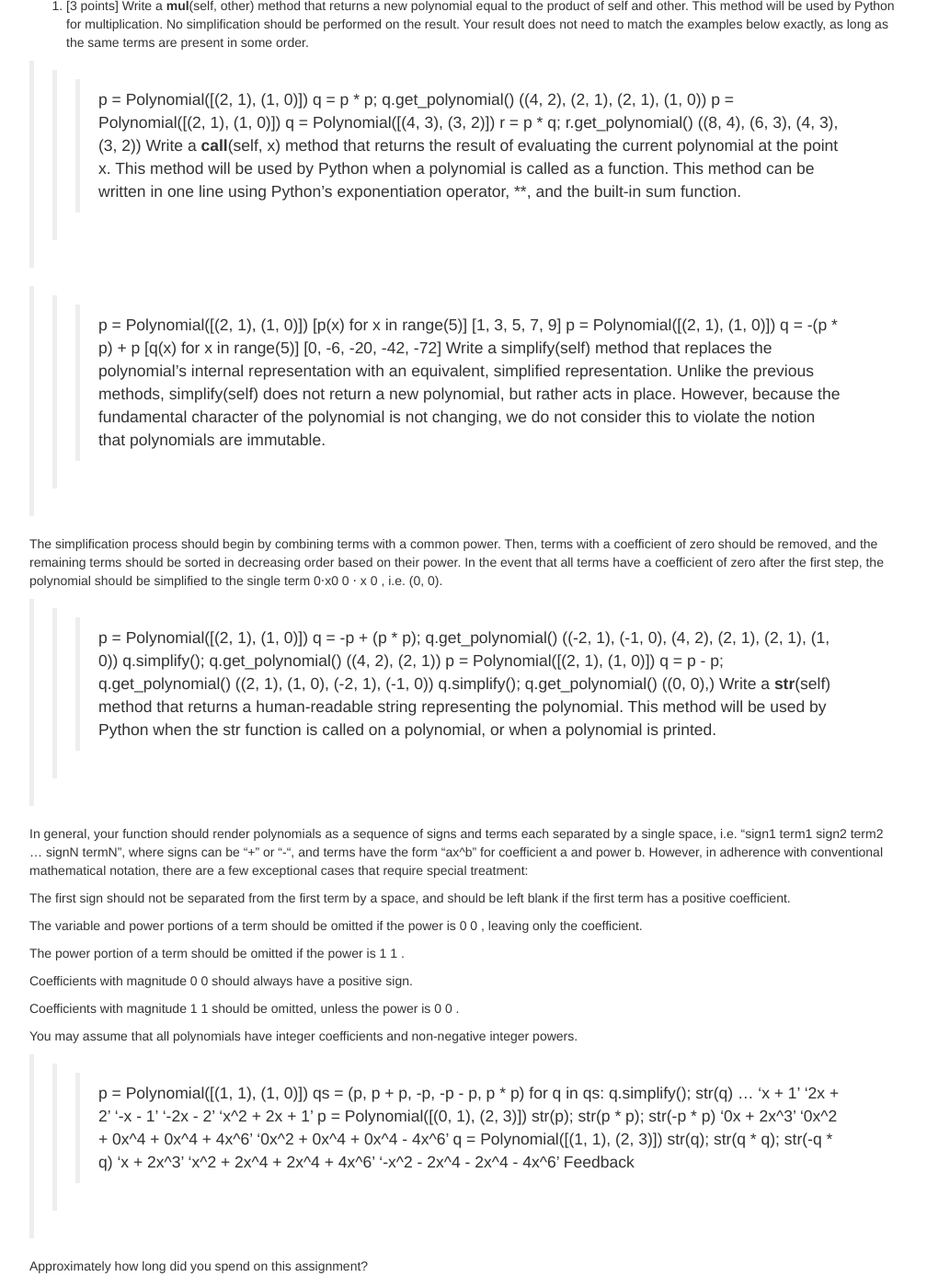
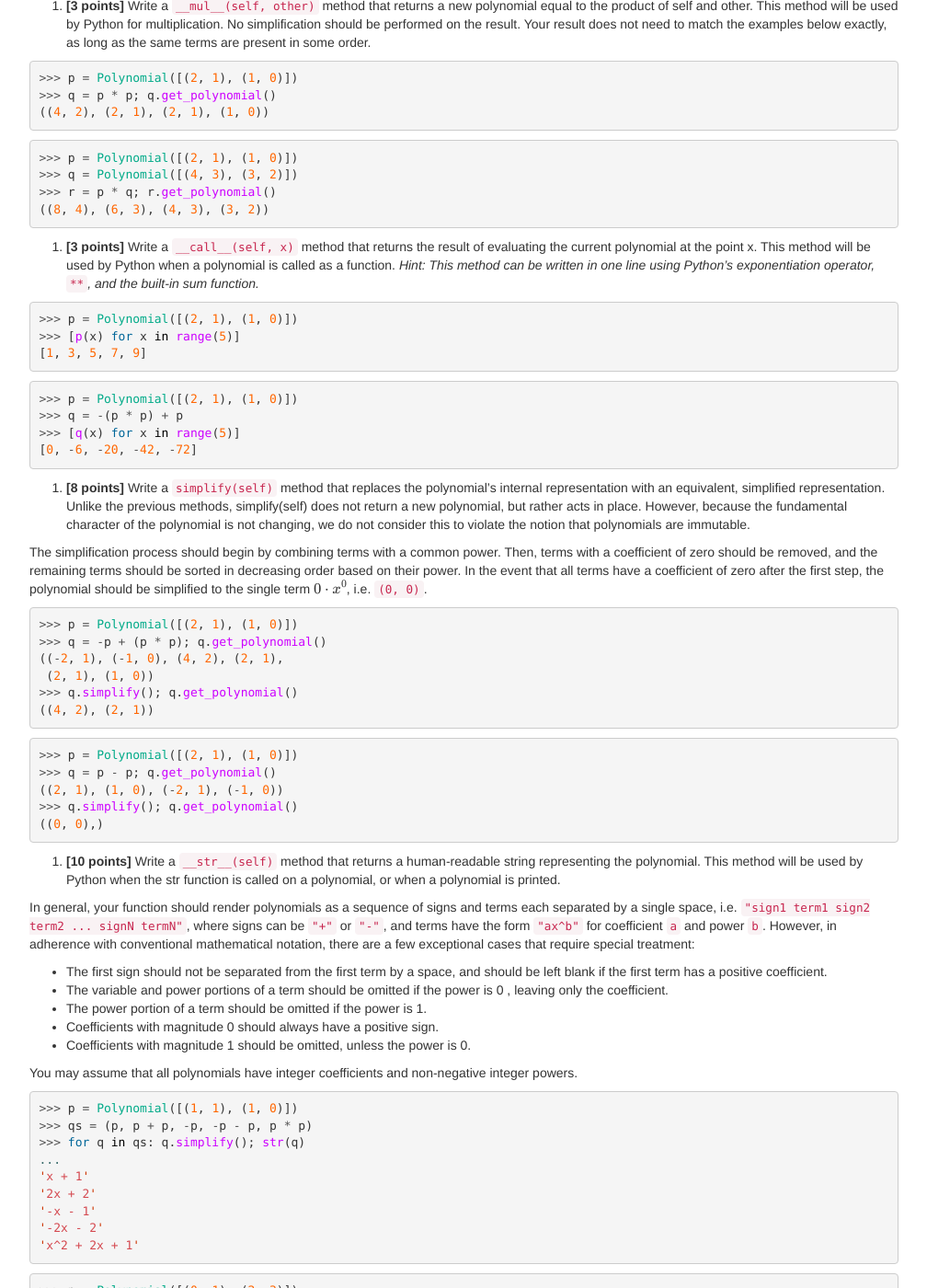
Before and after one commit to artificial-intelligence-class/artificial-intelligence-class.github.io, a Jekyll site: the page built from homework1.md, in a window 1280 px wide and 1400 px high, scrolled down 5562 px. Shown: the whole window at 92% size, without its empty margins (233-1241 px from the left). Built offline with Jekyll 4.4.1, drawn with Linux system fonts in a browser that asks for light colours; nearby versions of some CDN libraries; formulas are drawn with MathJax 3; a script that is not in the unit is left out; some of the changed text lies outside the part shown.

Commit message:
Updated formatting

```diff
--- a/homework1.md
+++ b/homework1.md
@@ -31,7 +31,7 @@ This assignment is due on {{ page.due_date | date: "%A, %B %-d, %Y" }} before {{
 Links to tutorials and other Python resources are posted on the [resources page](resources.html).</div>
 
 
-Python Skills <span class="text-muted">: Assignment 1</span>
+Homework 1: Python Skills [100 points]
 =============================================================
 
 # Instructions
@@ -125,11 +125,11 @@ Rewrite extract_and_apply(l, p, f) in one line using a list comprehension.
 [[1, 3, 5], [2, 4, 6]]
 {% endhighlight %}
 
-## Sequence Slicing [9 points]
+## 3. Sequence Slicing [9 points]
 
-1. [3 points] The functions in this section should be implemented using sequence slices. Recall that the slice parameters take on sensible default values when omitted. In some cases, it may be necessary to use the optional third parameter to specify a step size.
+1. **[3 points]** The functions in this section should be implemented using sequence slices. Recall that the slice parameters take on sensible default values when omitted. In some cases, it may be necessary to use the optional third parameter to specify a step size.
 
-Write a function copy(seq) that returns a new sequence containing the same elements as the input sequence.
+Write a function `copy(seq)` that returns a new sequence containing the same elements as the input sequence.
 
 {% highlight python %}
 >>> copy("abc")
@@ -146,7 +146,7 @@ Write a function copy(seq) that returns a new sequence containing the same eleme
 [1, 0, 0] [0, 0, 0]
 {% endhighlight %}
 
-2. [3 points] Write a function all_but_last(seq) that returns a new sequence containing all but the last element of the input sequence. If the input sequence is empty, a new empty sequence of the same type should be returned.
+2. **[3 points]** Write a function `all_but_last(seq)` that returns a new sequence containing all but the last element of the input sequence. If the input sequence is empty, a new empty sequence of the same type should be returned.
 
 
 {% highlight python %}
@@ -165,7 +165,7 @@ Write a function copy(seq) that returns a new sequence containing the same eleme
 {% endhighlight %}
 
 
-2. [3 points] Write a function every_other(seq) that returns a new sequence containing every other element of the input sequence, starting with the first. This function can be written in one line using the optional third parameter of the slice notation.
+2. **[3 points]** Write a function `every_other(seq)` that returns a new sequence containing every other element of the input sequence, starting with the first. This function can be written in one line using the optional third parameter of the slice notation.
 
 
 {% highlight python %}
@@ -192,7 +192,7 @@ Although generators in Python can be used in a variety of ways, you will not nee
 
 Since the contents of a generator cannot be viewed without employing some form of iteration, we wrap all function calls in this section's examples with the list function for convenience.
 
-1. [6 points] The prefixes of a sequence include the empty sequence, the first element, the first two elements, etc., up to and including the full sequence itself. Similarly, the suffixes of a sequence include the empty sequence, the last element, the last two elements, etc., up to and including the full sequence itself. Write a pair of functions prefixes(seq) and suffixes(seq) that yield all prefixes and suffixes of the input sequence.
+1. **[6 points]** The prefixes of a sequence include the empty sequence, the first element, the first two elements, etc., up to and including the full sequence itself. Similarly, the suffixes of a sequence include the empty sequence, the last element, the last two elements, etc., up to and including the full sequence itself. Write a pair of functions `prefixes(seq)` and `suffixes(seq)` that yield all prefixes and suffixes of the input sequence.
 
 {% highlight python %}
 >>> list(prefixes([1, 2, 3]))
@@ -209,7 +209,7 @@ Since the contents of a generator cannot be viewed without employing some form o
 ['abc', 'bc', 'c', '']
 {% endhighlight %}
 
-2. [6 points] Write a function slices(seq) that yields all non-empty slices of the input sequence.
+2. **[6 points]** Write a function `slices(seq)` that yields all non-empty slices of the input sequence.
 
 
 {% highlight python %}
@@ -240,7 +240,7 @@ Since the contents of a generator cannot be viewed without employing some form o
 'extra space'
 {% endhighlight %}
 
-2. [5 points] Write a function no_vowels(text) that removes all vowels from the input string and returns the result. For the purposes of this problem, the letter 'y' is not considered to be a vowel.
+2. **[5 points]** Write a function `no_vowels(text)` that removes all vowels from the input string and returns the result. For the purposes of this problem, the letter 'y' is not considered to be a vowel.
 
 {% highlight python %}
 >>> no_vowels("This Is An Example.")
@@ -252,7 +252,7 @@ Since the contents of a generator cannot be viewed without employing some form o
 'W lv Pythn!'
 {% endhighlight %}
 
-3. [5 points] Write a function digits_to_words(text) that extracts all digits from the input string, spells them out as lowercase English words, and returns a new string in which they are each separated by a single space. If the input string contains no digits, then an empty string should be returned.
+3. **[5 points]** Write a `function digits_to_words(text)` that extracts all digits from the input string, spells them out as lowercase English words, and returns a new string in which they are each separated by a single space. If the input string contains no digits, then an empty string should be returned.
 
 {% highlight python %}
 >>> digits_to_words("Zip Code: 19104")
@@ -266,7 +266,7 @@ Since the contents of a generator cannot be viewed without employing some form o
 {% endhighlight %}
 
 
-4. [5 points] Although there exist many naming conventions in computer programming, two of them are particularly widespread. In the first, words in a variable name are separated using underscores. In the second, words in a variable name are written in mixed case, and are strung together without a delimiter. By mixed case, we mean that the first word is written in lowercase, and that subsequent words have a capital first letter. Write a function to_mixed_case(name) that converts a variable name from the former convention to the latter. Leading and trailing underscores should be ignored. If the variable name consists solely of underscores, then an empty string should be returned.
+4. **[5 points]** Although there exist many naming conventions in computer programming, two of them are particularly widespread. In the first, words in a variable name are separated using underscores. In the second, words in a variable name are written in mixed case, and are strung together without a delimiter. By mixed case, we mean that the first word is written in lowercase, and that subsequent words have a capital first letter. Write a `function to_mixed_case(name)` that converts a variable `name` from the former convention to the latter. Leading and trailing underscores should be ignored. If the variable name consists solely of underscores, then an empty string should be returned.
 
 {% highlight python %}
 >>> to_mixed_case("to_mixed_case")
@@ -298,7 +298,7 @@ In this section, you will implement a simple Polynomial class supporting basic a
 {% endhighlight %}
 
 
-1. [3 points] In this problem, we will think of a polynomial as an immutable object, represented internally as a tuple of coefficient-power pairs. For instance, the polynomial 2x+1 would be represented internally by the tuple ((2, 1), (1, 0)). Write an initialization method __init__(self, polynomial) that converts the input sequence polynomial of coefficient-power pairs into a tuple and saves it for future use. Also write a corresponding method get_polynomial(self) that returns this internal representation.
+1. **[3 points]** In this problem, we will think of a polynomial as an immutable object, represented internally as a tuple of coefficient-power pairs. For instance, the polynomial 2x+1 would be represented internally by the tuple `((2, 1), (1, 0))`. Write an initialization method `__init__(self, polynomial)` that converts the input sequence polynomial of coefficient-power pairs into a tuple and saves it for future use. Also write a corresponding method `get_polynomial(self)` that returns this internal representation.
 
 {% highlight python %}
 >>> p = Polynomial([(2, 1), (1, 0)])
@@ -313,8 +313,8 @@ In this section, you will implement a simple Polynomial class supporting basic a
 {% endhighlight %}
 
 
-2. [4 points]
-Write a __neg__(self) method that returns a new polynomial equal to the negation of self. This method will be used by Python for unary negation.
+2. **[4 points]**
+Write a `__neg__(self)` method that returns a new polynomial equal to the negation of self. This method will be used by Python for unary negation.
 
 {% highlight python %}
 >>> p = Polynomial([(2, 1), (1, 0)])
@@ -330,8 +330,8 @@ Write a __neg__(self) method that returns a new polynomial equal to the negation
 {% endhighlight %}
 
 
-2. [3 points]
-Write an __add__(self, other) method that returns a new polynomial equal to the sum of self and other. This method will be used by Python for addition. No simplification should be performed on the result.
+3. **[3 points]**
+Write an `__add__(self, other)` method that returns a new polynomial equal to the sum of self and other. This method will be used by Python for addition. No simplification should be performed on the result.
 
 {% highlight python %}
 >>> p = Polynomial([(2, 1), (1, 0)])
@@ -346,8 +346,8 @@ Write an __add__(self, other) method that returns a new polynomial equal to the
 ((2, 1), (1, 0), (4, 3), (3, 2))
 {% endhighlight %}
 
-3. [3 points]
-Write a __sub__(self, other) method that returns a new polynomial equal to the difference between self and other. This method will be used by Python for subtraction. No simplification should be performed on the result.
+4. **[3 points]**
+Write a `__sub__(self, other)` method that returns a new polynomial equal to the difference between self and other. This method will be used by Python for subtraction. No simplification should be performed on the result.
 
 
 {% highlight python %}
@@ -366,71 +366,77 @@ Write a __sub__(self, other) method that returns a new polynomial equal to the d
 {% endhighlight %}
 
 
-4. [3 points]
-Write a __mul__(self, other) method that returns a new polynomial equal to the product of self and other. This method will be used by Python for multiplication. No simplification should be performed on the result. Your result does not need to match the examples below exactly, as long as the same terms are present in some order.
+5. **[3 points]**
+Write a `__mul__(self, other)` method that returns a new polynomial equal to the product of self and other. This method will be used by Python for multiplication. No simplification should be performed on the result. Your result does not need to match the examples below exactly, as long as the same terms are present in some order.
 
+{% highlight python %}
 >>> p = Polynomial([(2, 1), (1, 0)])
 >>> q = p * p; q.get_polynomial()
 ((4, 2), (2, 1), (2, 1), (1, 0))
+{% endhighlight %}
+
+{% highlight python %}
 >>> p = Polynomial([(2, 1), (1, 0)])
 >>> q = Polynomial([(4, 3), (3, 2)])
 >>> r = p * q; r.get_polynomial()
 ((8, 4), (6, 3), (4, 3), (3, 2))
-Write a __call__(self, x) method that returns the result of evaluating the current polynomial at the point x. This method will be used by Python when a polynomial is called as a function. This method can be written in one line using Python's exponentiation operator, **, and the built-in sum function.
+{% endhighlight %}
 
+
+6. **[3 points]**
+Write a `__call__(self, x)` method that returns the result of evaluating the current polynomial at the point x. This method will be used by Python when a polynomial is called as a function. *Hint: This method can be written in one line using Python's exponentiation operator, `**`, and the built-in sum function.*
+
+{% highlight python %}
 >>> p = Polynomial([(2, 1), (1, 0)])
 >>> [p(x) for x in range(5)]
 [1, 3, 5, 7, 9]
+{% endhighlight %}
+
+
+{% highlight python %}
 >>> p = Polynomial([(2, 1), (1, 0)])
 >>> q = -(p * p) + p
 >>> [q(x) for x in range(5)]
 [0, -6, -20, -42, -72]
-Write a simplify(self) method that replaces the polynomial's internal representation with an equivalent, simplified representation. Unlike the previous methods, simplify(self) does not return a new polynomial, but rather acts in place. However, because the fundamental character of the polynomial is not changing, we do not consider this to violate the notion that polynomials are immutable.
+{% endhighlight %}
 
-The simplification process should begin by combining terms with a common power. Then, terms with a coefficient of zero should be removed, and the remaining terms should be sorted in decreasing order based on their power. In the event that all terms have a coefficient of zero after the first step, the polynomial should be simplified to the single term 0⋅x0
-0
-⋅
-x
-0
-, i.e. (0, 0).
+7. **[8 points]**
+Write a `simplify(self)` method that replaces the polynomial's internal representation with an equivalent, simplified representation. Unlike the previous methods, simplify(self) does not return a new polynomial, but rather acts in place. However, because the fundamental character of the polynomial is not changing, we do not consider this to violate the notion that polynomials are immutable.
 
+The simplification process should begin by combining terms with a common power. Then, terms with a coefficient of zero should be removed, and the remaining terms should be sorted in decreasing order based on their power. In the event that all terms have a coefficient of zero after the first step, the polynomial should be simplified to the single term $$0⋅x^0$$, i.e. `(0, 0)`.
+
+{% highlight python %}
 >>> p = Polynomial([(2, 1), (1, 0)])
 >>> q = -p + (p * p); q.get_polynomial()
 ((-2, 1), (-1, 0), (4, 2), (2, 1),
  (2, 1), (1, 0))
 >>> q.simplify(); q.get_polynomial()
 ((4, 2), (2, 1))
+{% endhighlight %}
+
+{% highlight python %}
 >>> p = Polynomial([(2, 1), (1, 0)])
 >>> q = p - p; q.get_polynomial()
 ((2, 1), (1, 0), (-2, 1), (-1, 0))
 >>> q.simplify(); q.get_polynomial()
 ((0, 0),)
-Write a __str__(self) method that returns a human-readable string representing the polynomial. This method will be used by Python when the str function is called on a polynomial, or when a polynomial is printed.
+{% endhighlight %}
 
-In general, your function should render polynomials as a sequence of signs and terms each separated by a single space, i.e. "sign1 term1 sign2 term2 ... signN termN", where signs can be "+" or "-", and terms have the form "ax^b" for coefficient a and power b. However, in adherence with conventional mathematical notation, there are a few exceptional cases that require special treatment:
 
-The first sign should not be separated from the first term by a space, and should be left blank if the first term has a positive coefficient.
+7. **[10 points]**
+Write a `__str__(self)` method that returns a human-readable string representing the polynomial. This method will be used by Python when the str function is called on a polynomial, or when a polynomial is printed.
 
-The variable and power portions of a term should be omitted if the power is 0
-0
-, leaving only the coefficient.
+In general, your function should render polynomials as a sequence of signs and terms each separated by a single space, i.e. `"sign1 term1 sign2 term2 ... signN termN"`, where signs can be `"+"` or `"-"`, and terms have the form `"ax^b"` for coefficient `a` and power `b`. However, in adherence with conventional mathematical notation, there are a few exceptional cases that require special treatment:
 
-The power portion of a term should be omitted if the power is 1
-1
-.
-
-Coefficients with magnitude 0
-0
- should always have a positive sign.
-
-Coefficients with magnitude 1
-1
- should be omitted, unless the power is 0
-0
-.
+* The first sign should not be separated from the first term by a space, and should be left blank if the first term has a positive coefficient.
+* The variable and power portions of a term should be omitted if the power is 0 , leaving only the coefficient.
+* The power portion of a term should be omitted if the power is 1.
+* Coefficients with magnitude 0 should always have a positive sign.
+* Coefficients with magnitude 1 should be omitted, unless the power is 0.
 
 You may assume that all polynomials have integer coefficients and non-negative integer powers.
 
+{% highlight python %}
 >>> p = Polynomial([(1, 1), (1, 0)])
 >>> qs = (p, p + p, -p, -p - p, p * p)
 >>> for q in qs: q.simplify(); str(q)
@@ -440,6 +446,10 @@ You may assume that all polynomials have integer coefficients and non-negative i
 '-x - 1'
 '-2x - 2'
 'x^2 + 2x + 1'
+{% endhighlight %}
+
+
+{% highlight python %}
 >>> p = Polynomial([(0, 1), (2, 3)])
 >>> str(p); str(p * p); str(-p * p)
 '0x + 2x^3'
@@ -450,10 +460,10 @@ You may assume that all polynomials have integer coefficients and non-negative i
 'x + 2x^3'
 'x^2 + 2x^4 + 2x^4 + 4x^6'
 '-x^2 - 2x^4 - 2x^4 - 4x^6'
-Feedback
+{% endhighlight %}
 
-Approximately how long did you spend on this assignment?
+## 7. Feedback
 
-Which aspects of this assignment did you find most challenging? Were there any significant stumbling blocks?
-
-Which aspects of this assignment did you like? Is there anything you would have changed?
+1. **[1 point]** Approximately how long did you spend on this assignment?
+2. **[1 point]** Which aspects of this assignment did you find most challenging? Were there any significant stumbling blocks?
+3. **[1 point]**  Which aspects of this assignment did you like? Is there anything you would have changed?
```
Also changed, not shown: other parts of homework1.md (+7 -7 lines).
